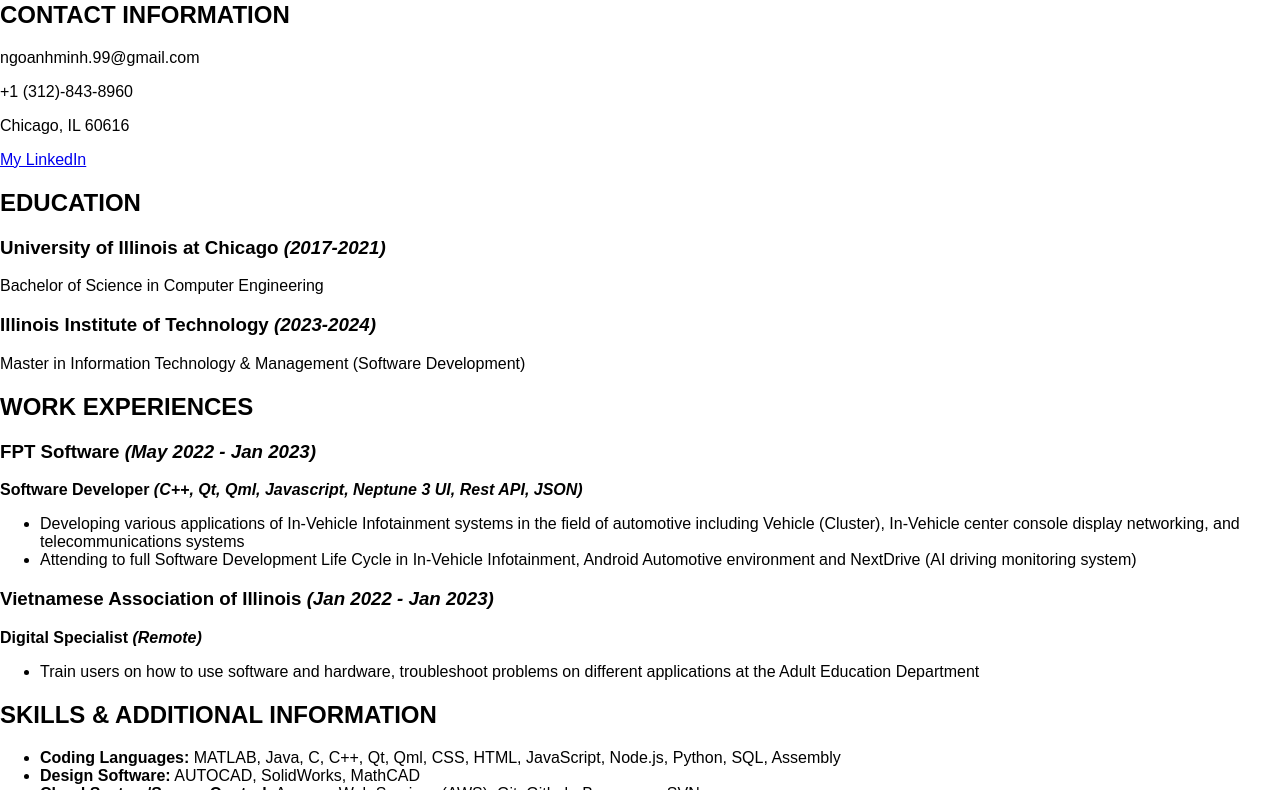
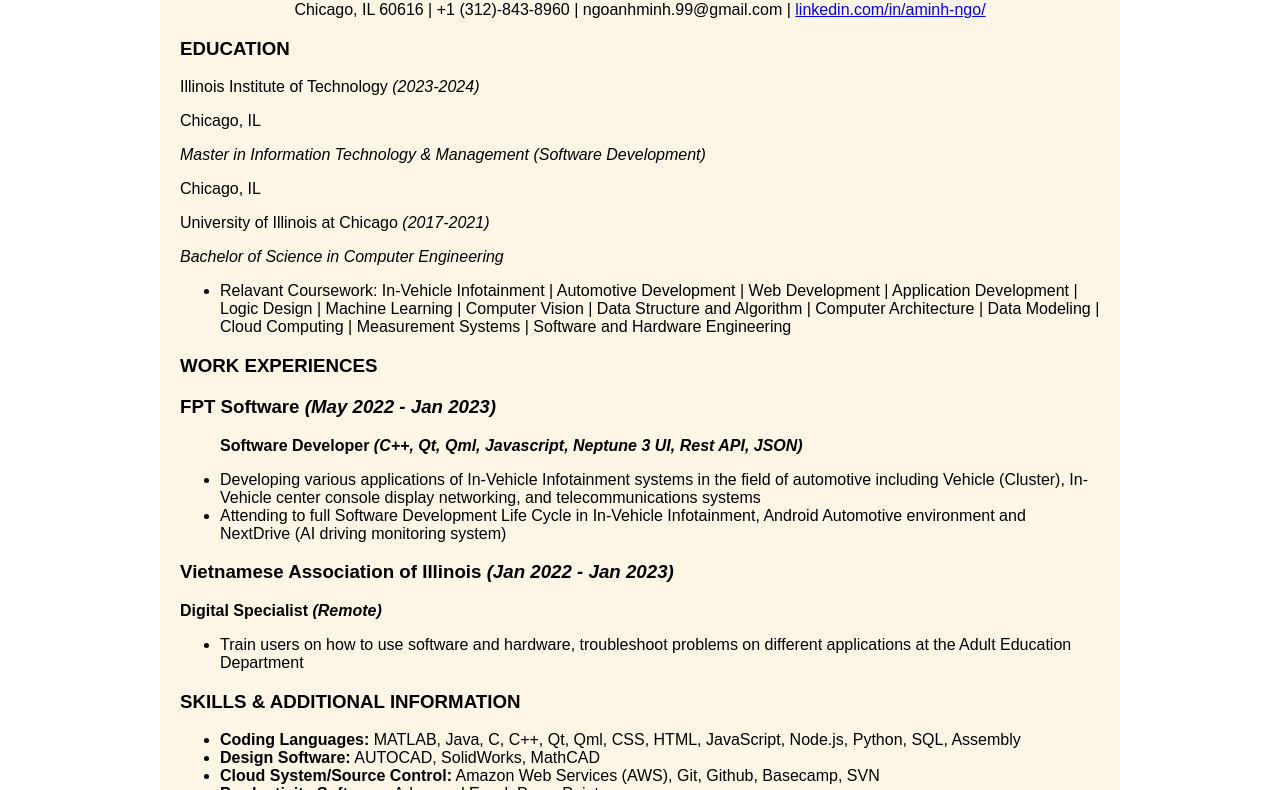
Before and after one commit to aminhngo/project2, a plain HTML site: page resume.html in a window 1280 px wide. Shown: the part 208-998 px from the top of the page. Drawn offline with Linux system fonts and the light colour scheme.

Commit message:
css for resume header

```diff
--- a/css/style.css
+++ b/css/style.css
@@ -60,3 +60,25 @@
   text-decoration-color: rgb(255, 140, 0);
   text-decoration-thickness: 3px;
 }
+
+#wrapper-resume {
+  width: 920px;
+  margin: 0 auto;
+  padding: 0 20px;
+  background-color: #FDF5E6;
+}
+
+#resume-header {
+  text-align: center;
+}
+
+#resume-header p {
+  margin: 0px;
+  font-size: 30px;
+  font-weight: bold;
+  padding-top: 30px;
+}
+
+#contact-info {
+  text-align: center;
+}
--- a/resume.html
+++ b/resume.html
@@ -21,26 +21,30 @@
       </div>
     </nav>
   </header>
-  <h1>Anh Minh Ngo's Resume</h1>
-  <section>
-    <h2>CONTACT INFORMATION</h2>
-    <p>ngoanhminh.99@gmail.com</p>
-    <p>+1 (312)-843-8960</p>
-    <p>Chicago, IL 60616</p>
-    <p><a href="https://www.linkedin.com/in/aminh-ngo/">My LinkedIn</a></p>
-  </section>
-  <section>
-    <h2>EDUCATION</h2>
-    <h3>University of Illinois at Chicago <em>(2017-2021)</em></h3>
-    <p>Bachelor of Science in Computer Engineering</p>
-    <h3>Illinois Institute of Technology <em>(2023-2024)</em></h3>
-    <p>Master in Information Technology &amp; Management (Software Development)</p>
-  </section>
-  <section>
-    <h2>WORK EXPERIENCES</h2>
+  <div id="wrapper-resume">
+    <div id="resume-header"><p>ANH MINH NGO</p></div>
+    <div id="contact-info">
+      <p>Chicago, IL 60616 | +1 (312)-843-8960 | ngoanhminh.99@gmail.com | <a href="https://www.linkedin.com/in/aminh-ngo/">linkedin.com/in/aminh-ngo/</a></p>
+	</div>
+    <div id="edu-section">
+      <h3 id="line-crosspage">EDUCATION</h3>
+      <p id="school" class="float-left">Illinois Institute of Technology <em>(2023-2024)</em></p>
+      <p class="float-right">Chicago, IL</p>
+      <p class="clear"><em>Master in Information Technology &amp; Management (Software Development)</em></p>
+	  <p class="float-right">Chicago, IL</p>
+      <p id="school">University of Illinois at Chicago <em>(2017-2021)</em></p>
+      <p><em>Bachelor of Science in Computer Engineering</em></p>
+    </div>
+    <div id="coursework">
+      <ul>
+        <li>Relavant Coursework: In-Vehicle Infotainment | Automotive Development | Web Development | Application Development | Logic Design | Machine Learning | Computer Vision | Data Structure and Algorithm | Computer Architecture | Data Modeling | Cloud Computing | Measurement Systems | Software and Hardware Engineering</li>
+	  </ul>
+    </div>
+    <div>
+      <h3 id="line-crosspage">WORK EXPERIENCES</h3>
       <h3>FPT Software <em>(May 2022 - Jan 2023)</em></h3>
+      <ul>
       <p><strong>Software Developer <em>(C++, Qt, Qml, Javascript, Neptune 3 UI, Rest API, JSON)</em></strong></p>
-    <ul>
         <li>Developing various applications of In-Vehicle Infotainment systems in the field of automotive including Vehicle (Cluster), In-Vehicle center console display networking, and telecommunications systems</li>
         <li>Attending to full Software Development Life Cycle in In-Vehicle Infotainment, Android Automotive environment and NextDrive (AI driving monitoring system)</li>
       </ul>
@@ -49,15 +53,16 @@
       <ul>
         <li>Train users on how to use software and hardware, troubleshoot problems on different applications at the Adult Education Department</li>
       </ul>
-  </section>
-  <section>
-    <h2>SKILLS &amp; ADDITIONAL INFORMATION</h2>
+    </div>
+    <div>
+      <h3 id="line-crosspage">SKILLS &amp; ADDITIONAL INFORMATION</h3>
       <ul>
         <li><strong>Coding Languages:</strong> MATLAB, Java, C, C++, Qt, Qml, CSS, HTML, JavaScript, Node.js, Python, SQL, Assembly</li>
         <li><strong>Design Software:</strong> AUTOCAD, SolidWorks, MathCAD</li>
         <li><strong>Cloud System/Source Control:</strong> Amazon Web Services (AWS), Git, Github, Basecamp, SVN </li>
         <li><strong>Productivity Software:</strong> Advanced Excel, PowerPoint</li>
       </ul>
-  </section>
+    </div>
+  </div>
 </body>
 </html>
```
Lines whose indentation alone changed are shown as unchanged.
